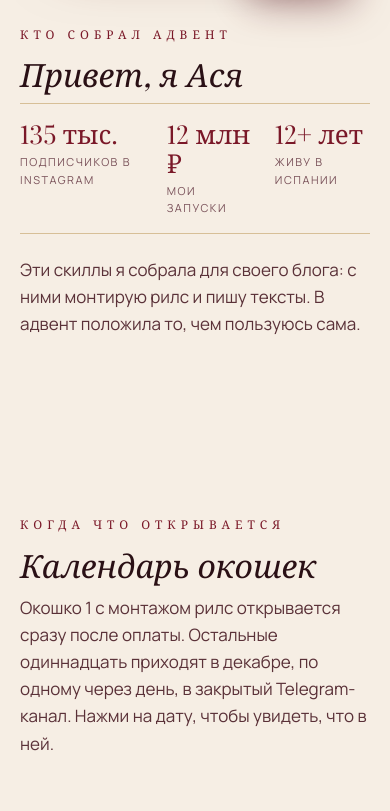
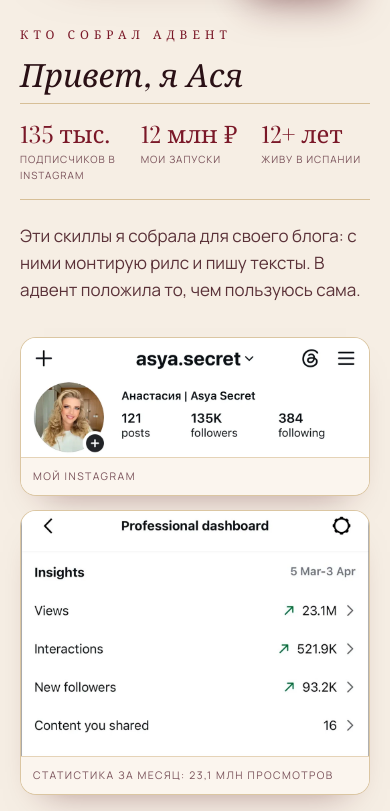
Before and after one commit to asyasecret/asyasecret.github.io, a plain HTML site: page index.html in a window 390 px wide. Shown: the part 5213-6024 px from the top of the page. Drawn offline with nearby package versions, Linux system fonts and the light colour scheme; a web font is replaced by a local one.

Commit message:
Скрины профиля и статистики в блоке «Привет, я Ася»
Co-Authored-By: Claude Opus 5.5 <noreply@anthropic.com>
Claude-Session: https://claude.ai/code/session_0155u3ZyEfwAY5x24SDFsgDT

```diff
--- a/index.html
+++ b/index.html
@@ -160,9 +160,13 @@ h2{font-family:var(--display);font-style:italic;font-weight:400;font-size:clamp(
 .me-pics .s1,.me-pics .s2{position:absolute;aspect-ratio:4/5;border-radius:14px;overflow:hidden;border:5px solid #FBF5EE;box-shadow:0 22px 40px -20px rgba(78,12,24,.6)}
 .me-pics .s1{right:0;bottom:0;width:40%}
 .me-pics .s2{right:2%;top:16%;width:28%}
-.stats{display:grid;grid-template-columns:repeat(3,auto);justify-content:start;gap:26px;margin:4px 0 22px;padding:16px 0;border-top:1px solid rgba(196,160,100,.6);border-bottom:1px solid rgba(196,160,100,.6)}
-.stats b{display:block;font-family:var(--display);font-weight:400;font-size:clamp(26px,3vw,34px);line-height:1.1;color:var(--wine);font-variant-numeric:lining-nums}
+.stats{display:grid;grid-template-columns:repeat(3,minmax(0,1fr));gap:20px;margin:4px 0 22px;padding:16px 0;border-top:1px solid rgba(196,160,100,.6);border-bottom:1px solid rgba(196,160,100,.6)}
+.stats b{display:block;white-space:nowrap;font-family:var(--display);font-weight:400;font-size:clamp(24px,2.5vw,32px);line-height:1.1;color:var(--wine);font-variant-numeric:lining-nums}
 .stats span{display:block;font-size:11px;letter-spacing:.14em;text-transform:uppercase;color:#7a525a;margin-top:4px}
+.proof{display:grid;grid-template-columns:1fr 1fr;gap:14px;margin-top:24px;align-items:start}
+.proof figure{margin:0;background:#fff;border:1px solid rgba(196,160,100,.6);border-radius:16px;overflow:hidden;box-shadow:0 18px 34px -24px rgba(78,12,24,.5)}
+.proof img{display:block;width:100%;height:auto}
+.proof figcaption{font-size:10.5px;letter-spacing:.14em;text-transform:uppercase;color:#7a525a;padding:10px 12px;border-top:1px solid rgba(196,160,100,.4);background:#FBF5EE}
 .calwrap{display:grid;grid-template-columns:1fr minmax(300px,420px);gap:56px;align-items:center}
 .cal{background:#FBF5EE;border:1px solid rgba(196,160,100,.6);outline:1px solid rgba(196,160,100,.3);outline-offset:-8px;border-radius:18px;padding:24px 22px 20px}
 .cal .mon{font-family:var(--display);font-style:italic;font-size:26px;text-align:center;margin-bottom:12px}
@@ -262,10 +266,15 @@ footer nav{display:flex;flex-wrap:wrap;gap:8px 22px;margin-bottom:10px}
   .calwrap{grid-template-columns:1fr;gap:24px}
   .me{grid-template-columns:1fr;gap:28px}
   .me-pics{max-width:440px;margin:0 auto}
-  .stats{gap:16px}
+  .stats{gap:12px}
+  .stats b{font-size:24px}
+  .stats span{font-size:10px;letter-spacing:.1em}
   .faq summary{font-size:19px}
   .sticky{display:flex}
   .tline .lbl{display:none}
+}
+@media (max-width:560px){
+  .proof{grid-template-columns:1fr}
 }
 @media (prefers-reduced-motion:reduce){
   *,*::before{animation:none!important;transition:none!important}
@@ -370,6 +379,10 @@ footer nav{display:flex;flex-wrap:wrap;gap:8px 22px;margin-bottom:10px}
         <h2>Привет, я Ася</h2>
         <div class="stats"><div><b>135 тыс.</b><span>подписчиков в Instagram</span></div><div><b>12 млн ₽</b><span>мои запуски</span></div><div><b>12+ лет</b><span>живу в Испании</span></div></div>
         <p class="intro">Эти скиллы я собрала для своего блога: с ними монтирую рилс и пишу тексты. В адвент положила то, чем пользуюсь сама.</p>
+        <div class="proof">
+          <figure><img src="assets/proof_profile.webp" alt="Профиль asya.secret в Instagram: 135 тысяч подписчиков" width="1040" height="357" loading="lazy"><figcaption>Мой Instagram</figcaption></figure>
+          <figure><img src="assets/proof_stats.webp" alt="Статистика за месяц: 23,1 млн просмотров, 93,2 тысячи новых подписчиков" width="1040" height="734" loading="lazy"><figcaption>Статистика за месяц: 23,1 млн просмотров</figcaption></figure>
+        </div>
       </div>
     </div>
   </section>
```
Also changed, not shown: assets/proof_profile.webp (added), assets/proof_stats.webp (added).
